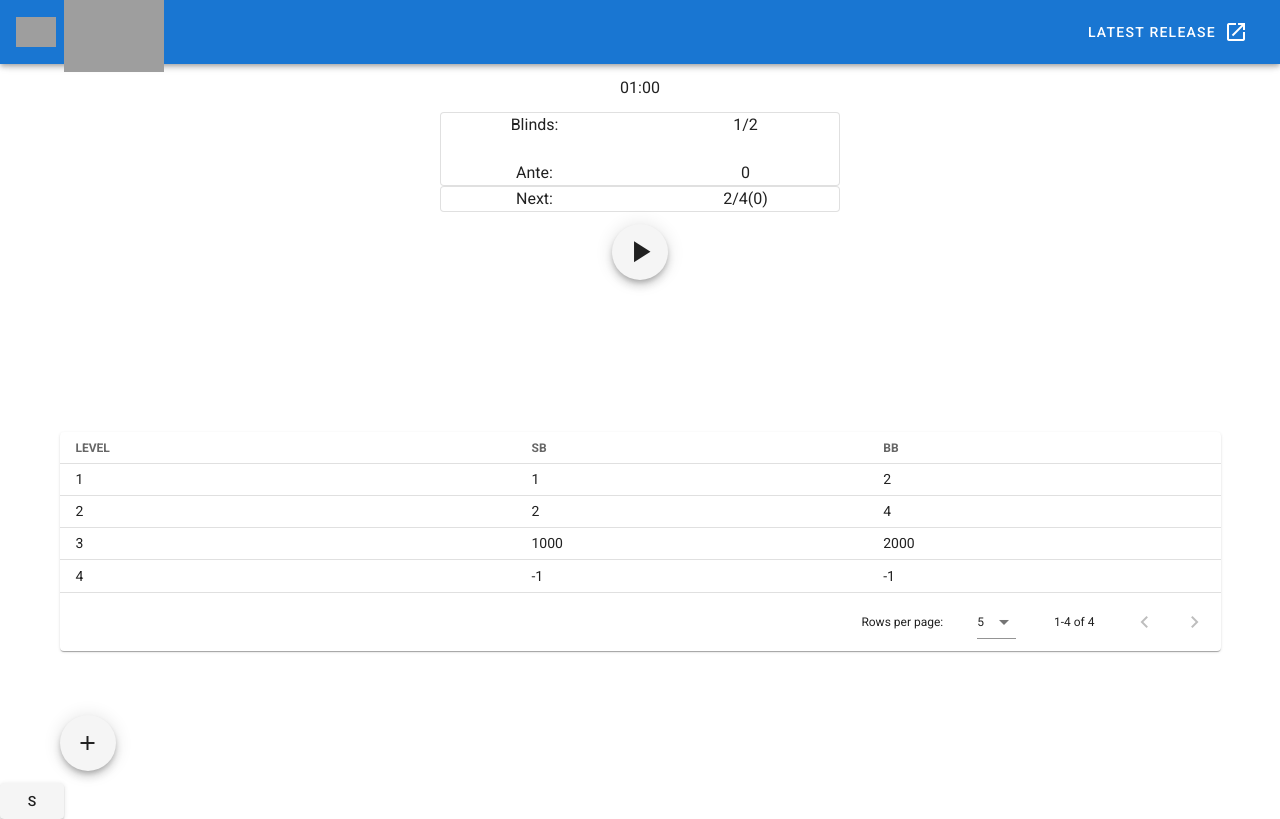
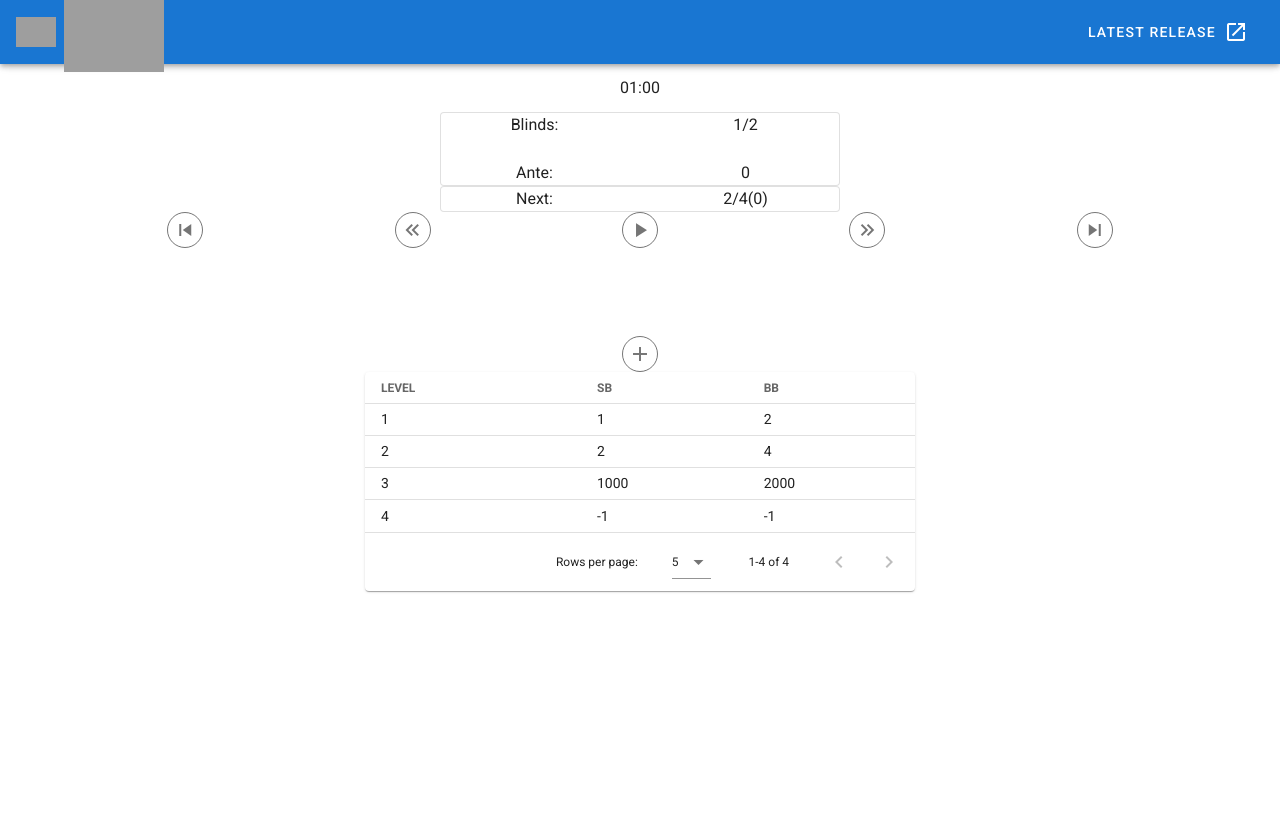
Before and after one commit to almond32o/BlindTimer, a Vue app: page / in a window 1280 px wide. Built offline with nearby package versions, Linux system fonts and the light colour scheme; grey boxes are pictures that could not be loaded.

Commit message:
Modify Timer.vue : Add control buttons

```diff
--- a/src/App.vue
+++ b/src/App.vue
@@ -44,10 +44,7 @@
   -->
     <v-main>
       <Timer :blinds="blinds"/>
-    </v-main>
-    <v-main>
-    <Structure :blinds="blinds"/>
-    <v-btn @click="show">S</v-btn>
+      <Structure :blinds="blinds"/>
     </v-main>
   </v-app>
 </template>
--- a/src/components/Structure.vue
+++ b/src/components/Structure.vue
@@ -1,6 +1,12 @@
 <template>
   <v-container>
     <v-main>
+      <v-row justify="center">
+        <v-btn icon outlined @click="add">
+          <v-icon>mdi-plus</v-icon>
+        </v-btn>
+      </v-row>
+      <v-row justify="center">
         <v-data-table
           :headers="headers"
           :items="blindsTable"
@@ -8,11 +14,7 @@
           dense
           class="elevation-1"
         />
-    </v-main>
-    <v-main>
-      <v-btn fab @click="add">
-        <v-icon>mdi-plus</v-icon>
-      </v-btn>
+      </v-row>
     </v-main>
   </v-container>
 </template>
--- a/src/components/Timer.vue
+++ b/src/components/Timer.vue
@@ -25,16 +25,28 @@
         </v-row>
       </v-card>
     </v-row>
-    <v-row class="text-center">
-      <v-col>
-        <v-btn v-if="!isActive" fab @click="start">
-          <v-icon large>mdi-play</v-icon>
+    <v-container>
+      <v-layout justify-space-around>
+        <v-btn icon outlined @click="addLevel(-1)">
+          <v-icon>mdi-skip-previous</v-icon>
         </v-btn>
-        <v-btn v-else fab @click="stop">
-          <v-icon large>mdi-pause</v-icon>
+        <v-btn icon outlined @click="addTime(30)">
+          <v-icon>mdi-chevron-double-left</v-icon>
         </v-btn>
-      </v-col>
-    </v-row>
+        <v-btn v-if="!isActive" icon outlined @click="start">
+          <v-icon>mdi-play</v-icon>
+        </v-btn>
+        <v-btn v-else icon outlined @click="stop">
+          <v-icon>mdi-pause</v-icon>
+        </v-btn>
+        <v-btn icon outlined @click="addTime(-30)">
+          <v-icon>mdi-chevron-double-right</v-icon>
+        </v-btn>
+        <v-btn icon outlined @click="addLevel(1)">
+          <v-icon>mdi-skip-next</v-icon>
+        </v-btn>
+      </v-layout>
+    </v-container>
   </v-container>
 </template>
 
@@ -56,10 +68,10 @@ export default Vue.extend({
   },
   methods: {
     count(): void {
-      if (this.sec === 0) {
+      if (this.isActive && this.sec === 0) {
         this.levelUp();
       }
-      if (this.isActive) {
+      if(this.isActive) {
         this.sec--;
       }
     },
@@ -79,6 +91,12 @@ export default Vue.extend({
         this.innerLevel++
         this.resetTime();
       }
+    },
+    addTime(n: number): void {
+      this.sec = Math.max(0, Math.min(this.blinds[this.innerLevel].time * 60, this.sec + n));
+    },
+    addLevel(n: number): void {
+      this.innerLevel = Math.max(0, Math.min(this.blinds.length - 1, this.innerLevel + n));
     }
   },
   computed: {
@@ -118,7 +136,4 @@ export default Vue.extend({
 </script>
 
 <style lang="scss" scoped>
-.border {
-  border: solid;
-}
 </style>
```
Also changed, not shown: 1 other file (tests, documents, lock files or other folders). Lines whose indentation alone changed are shown as unchanged.
